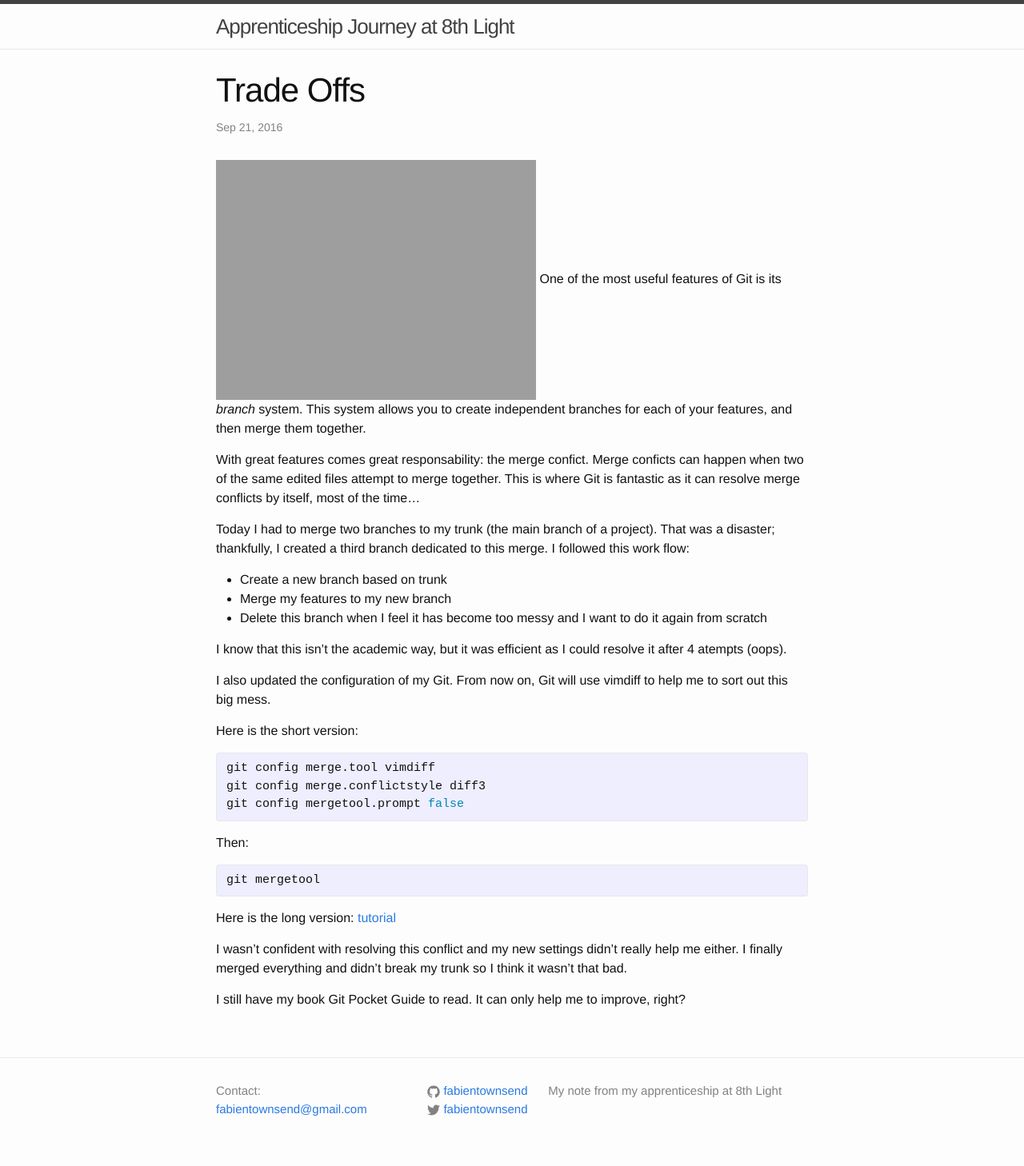
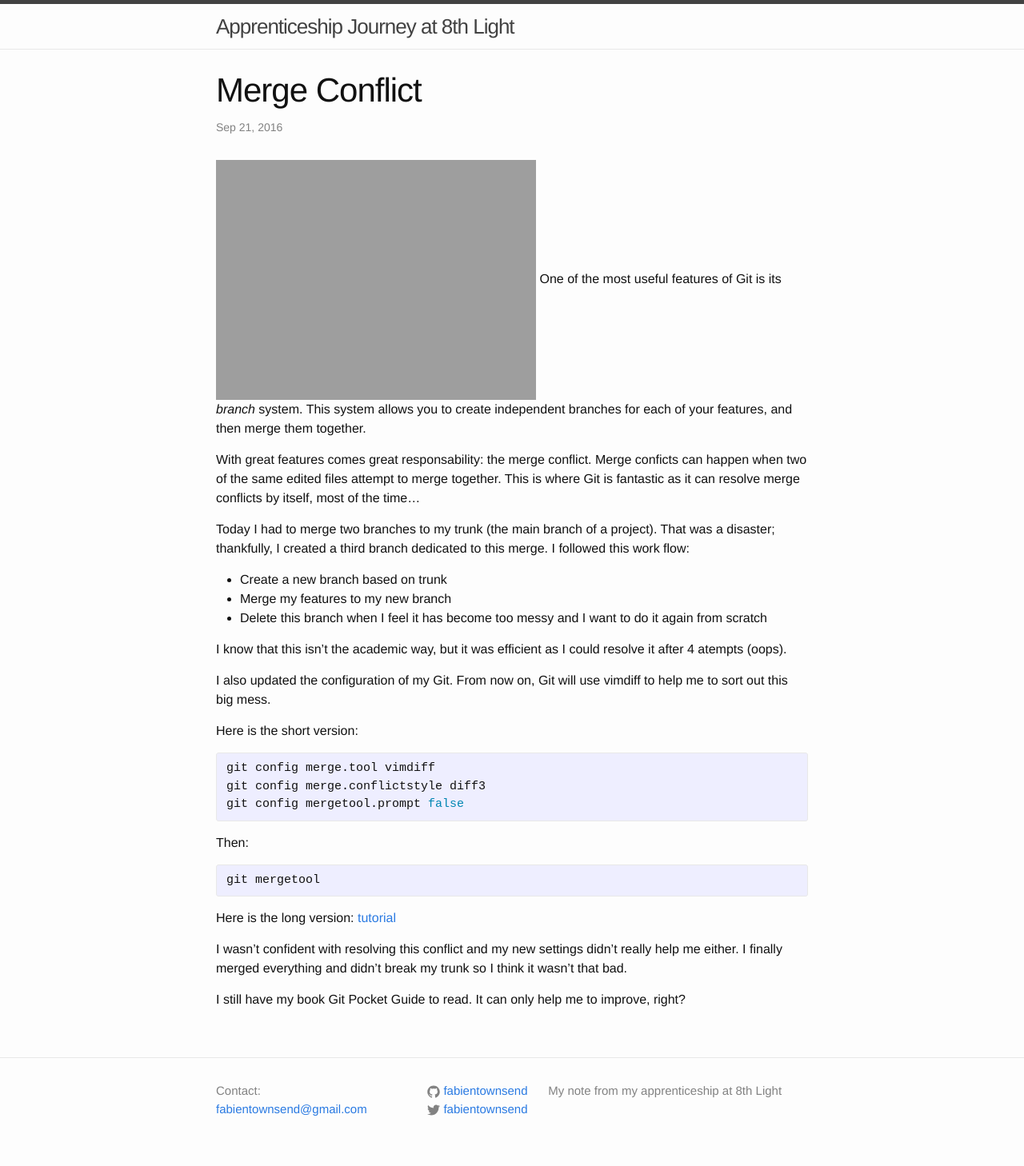
Before and after one commit to fabientownsend/fabientownsend.github.io, a Jekyll site: the page built from _posts/2016-09-21-Mergetool.markdown, in a window 1280 px wide. Shown: the whole page at 80% size. Built offline with Jekyll 4.4.1, drawn with Linux system fonts in a browser that asks for light colours.

Commit message:
fix title

```diff
--- a/_posts/2016-09-21-Mergetool.markdown
+++ b/_posts/2016-09-21-Mergetool.markdown
@@ -1,6 +1,6 @@
 ---
 layout: post
-title:  "Trade Offs"
+title:  "Merge Conflict"
 date:   2016-09-21 10:42:51 +0100
 categories: apprenticeship
 ---
@@ -9,7 +9,7 @@ categories: apprenticeship
 One of the most useful features of Git is its *branch* system. This system allows you to create independent branches
 for each of your features, and then merge them together.
 
-With great features comes great responsability: the merge confict.
+With great features comes great responsability: the merge conflict.
 Merge conficts can happen when two of the same edited files attempt to merge together. This is where Git is fantastic
 as it can resolve merge conflicts by itself, most of the time...
 
```
